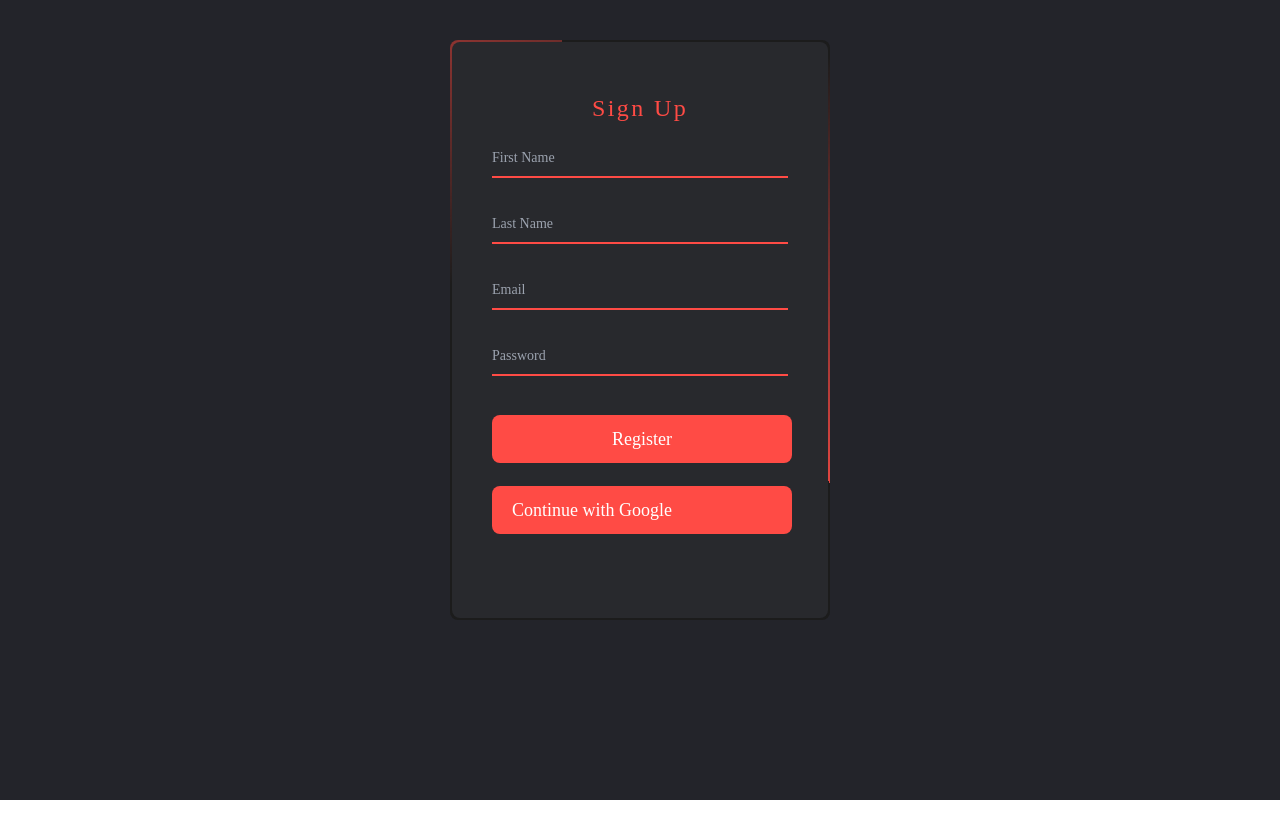
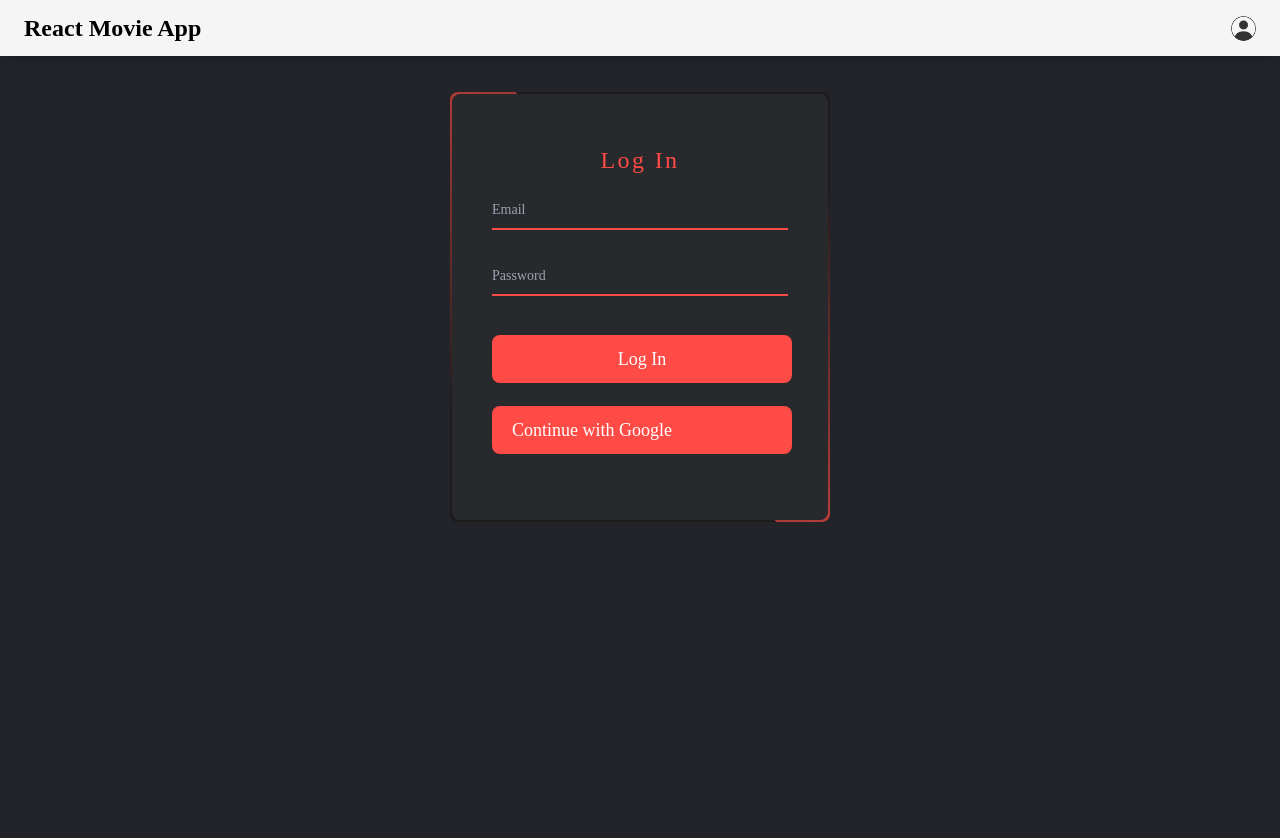
Before and after one commit to busratok/movie-app, a React (Create React App) app: page /logout in a window 1280 px wide. Shown: the top 838 px of the page. Before the commit the page ends 800 px from the top, so only its background shows below. Built offline with nearby package versions, Linux system fonts and the light colour scheme; no server answers; what tw-elements would draw is missing.

Commit message:
signInWithEmailAndPassword, onAuthStateChanged, signOut are added

```diff
--- a/src/App.js
+++ b/src/App.js
@@ -2,12 +2,13 @@
 import AuthContextProvider from "./context/AuthContext";
 import Register from "./pages/Register";
 import { ToastContainer } from "react-toastify";
+import AppRouter from "./router/AppRouter";
 
 const App = () => {
   return (
     <AuthContextProvider>
       <ToastContainer />
-      <Register />
+      <AppRouter />
     </AuthContextProvider>
   );
 };
--- a/src/components/Navbar.jsx
+++ b/src/components/Navbar.jsx
@@ -1,7 +1,88 @@
-import React from "react";
+import { useContext } from "react";
+import { Link } from "react-router-dom";
+import avatar from "../assets/icons/avatar.png";
+import { AuthContext } from "../context/AuthContext";
 
 const Navbar = () => {
-  return <div>Navbar</div>;
+  const { currentUser, logOut } = useContext(AuthContext);
+  console.log(currentUser.displayName);
+  return (
+    <div>
+      <nav
+        className="flex w-full flex-wrap items-center justify-between bg-neutral-100 dark:bg-gray-900 py-3 dark:text-neutral-200 shadow-lg lg:flex-wrap lg:justify-start fixed top-0 z-20"
+        data-te-navbar-ref=""
+      >
+        <div className="flex w-full flex-wrap items-center justify-between px-6">
+          <Link className="pr-2 text-2xl font-semibold" to="/">
+            React Movie App
+          </Link>
+
+          {/* Collapsible wrapper */}
+          {/* Right elements */}
+          <div className="relative flex items-center">
+            {currentUser && (
+              <h5 className="mr-2 capitalize">{currentUser.displayName}</h5>
+            )}
+
+            <div className="relative" data-te-dropdown-ref="">
+              <span
+                className="hidden-arrow flex items-center whitespace-nowrap transition duration-150 ease-in-out motion-reduce:transition-none"
+                id="dropdownMenuButton2"
+                role="button"
+                data-te-dropdown-toggle-ref=""
+                aria-expanded="false"
+              >
+                <img
+                  src={currentUser.photoURL || avatar}
+                  className="rounded-full"
+                  style={{ height: 25, width: 25 }}
+                  alt=""
+                  loading="lazy"
+                  referrerPolicy="no-referrer"
+                />
+              </span>
+              <ul
+                className="absolute left-auto right-0 z-[1000] float-left m-0 mt-1 hidden min-w-max list-none overflow-hidden rounded-lg border-none bg-white bg-clip-padding text-left text-base shadow-lg dark:bg-neutral-700 [&[data-te-dropdown-show]]:block"
+                aria-labelledby="dropdownMenuButton2"
+                data-te-dropdown-menu-ref=""
+              >
+                <li>
+                  <Link
+                    className="block w-full whitespace-nowrap bg-transparent py-2 px-4 text-sm font-normal text-neutral-700 hover:bg-neutral-100 active:text-neutral-800 active:no-underline disabled:pointer-events-none disabled:bg-transparent disabled:text-neutral-400 dark:text-neutral-200 dark:hover:bg-white/30"
+                    to="/register"
+                    data-te-dropdown-item-ref=""
+                  >
+                    Register
+                  </Link>
+                </li>
+                <li>
+                  <Link
+                    className="block w-full whitespace-nowrap bg-transparent py-2 px-4 text-sm font-normal text-neutral-700 hover:bg-neutral-100 active:text-neutral-800 active:no-underline disabled:pointer-events-none disabled:bg-transparent disabled:text-neutral-400 dark:text-neutral-200 dark:hover:bg-white/30"
+                    to="/login"
+                    data-te-dropdown-item-ref=""
+                  >
+                    Login
+                  </Link>
+                </li>
+                <li>
+                  <span
+                    className="block w-full whitespace-nowrap bg-transparent py-2 px-4 text-sm font-normal text-neutral-700 hover:bg-neutral-100 active:text-neutral-800 active:no-underline disabled:pointer-events-none disabled:bg-transparent disabled:text-neutral-400 dark:text-neutral-200 dark:hover:bg-white/30"
+                    role="button"
+                    data-te-dropdown-item-ref=""
+                    onClick={logOut}
+                  >
+                    Logout
+                  </span>
+                </li>
+              </ul>
+            </div>
+          </div>
+          {/* Right elements */}
+        </div>
+      </nav>
+      <div className="h-[52px]"></div>
+    </div>
+  );
 };
 
 export default Navbar;
--- a/src/context/AuthContext.js
+++ b/src/context/AuthContext.js
@@ -1,20 +1,43 @@
-import { createContext } from "react";
+import { createContext, useEffect, useState } from "react";
 import { auth } from "../auth/firebase";
-import { createUserWithEmailAndPassword } from "firebase/auth";
+import {
+  createUserWithEmailAndPassword,
+  onAuthStateChanged,
+  signInWithEmailAndPassword,
+  signOut,
+  updateProfile,
+} from "firebase/auth";
 import { GoogleAuthProvider, signInWithPopup } from "firebase/auth";
 import { toastErrorNotify, toastSuccessNotify } from "../helpers/ToastNotify";
+import { useNavigate } from "react-router-dom";
 
 export const AuthContext = createContext();
 
 const AuthContextProvider = ({ children }) => {
-  const createUser = async (email, password) => {
+  const [currentUser, setCurrentUser] = useState(
+    JSON.parse(sessionStorage.getItem("user")) || false
+  );
+  const navigate = useNavigate();
+
+  useEffect(() => {
+    userObserver();
+  }, [currentUser]);
+
+  const createUser = async (email, password, displayName) => {
+    try {
       let userCredential = await createUserWithEmailAndPassword(
         auth,
         email,
         password
       );
-    toastSuccessNotify("Registered succesfully!");
+      await updateProfile(auth.currentUser, {
+        displayName: displayName,
+      });
       console.log(userCredential);
+      navigate("/");
+    } catch (error) {
+      toastErrorNotify(error.message);
+    }
   };
 
   const signUpProvider = () => {
@@ -23,11 +46,43 @@
       .then((result) => {
         console.log(result);
         toastSuccessNotify("Registered succesfully!");
+        navigate("/");
       })
-      .catch((error) => console.log(error));
+      .catch((error) => toastErrorNotify(error.message));
   };
 
-  const values = { createUser, signUpProvider };
+  const signIn = async (email, password) => {
+    try {
+      await signInWithEmailAndPassword(auth, email, password);
+      toastSuccessNotify("Logged in succesfully!");
+      navigate("/");
+    } catch (error) {
+      toastErrorNotify(error.message);
+    }
+  };
+
+  const userObserver = () => {
+    onAuthStateChanged(auth, (user) => {
+      if (user) {
+        const { displayName, photoURL } = user;
+        setCurrentUser({ displayName, photoURL });
+        sessionStorage.setItem(
+          "user",
+          JSON.stringify({ displayName, photoURL })
+        );
+        console.log(currentUser);
+      } else {
+        setCurrentUser(false);
+        sessionStorage.clear();
+      }
+    });
+  };
+
+  const logOut = () => {
+    signOut(auth);
+  };
+
+  const values = { createUser, signUpProvider, signIn, logOut, currentUser };
   return <AuthContext.Provider value={values}>{children}</AuthContext.Provider>;
 };
 
--- a/src/index.js
+++ b/src/index.js
@@ -4,6 +4,11 @@
 import App from "./App";
 import "react-toastify/dist/ReactToastify.css";
 import * as te from "tw-elements";
+import { BrowserRouter } from "react-router-dom";
 
 const root = ReactDOM.createRoot(document.getElementById("root"));
-root.render(<App />);
+root.render(
+  <BrowserRouter>
+    <App />
+  </BrowserRouter>
+);
--- a/src/pages/Login.jsx
+++ b/src/pages/Login.jsx
@@ -1,7 +1,67 @@
-import React from "react";
+import React, { useContext, useState } from "react";
+import { AuthContext } from "../context/AuthContext";
 
+const initialState = {
+  email: "",
+  password: "",
+};
 const Login = () => {
-  return <div>Login</div>;
+  const { signIn, signUpProvider } = useContext(AuthContext);
+  const [info, setInfo] = useState(initialState);
+  const handleChange = (e) => {
+    setInfo({ ...info, [e.target.id]: e.target.value });
+  };
+  const handleSubmit = (e) => {
+    e.preventDefault();
+    signIn(info.email, info.password);
+    setInfo(initialState);
+  };
+  console.log(info);
+  return (
+    <div className="overflow-hidden flex-1 h-screen justify-center items-center bg-[#23242a] dark">
+      <div className={`form-container mt-[5vh] w-[380px] h-[430px]`}>
+        <form onSubmit={handleSubmit}>
+          <h2 className="text-red-main text-2xl font-[500] text-center tracking-[0.1em] mb-3">
+            Log In
+          </h2>
+          <div className="relative z-0 w-full mb-6 group">
+            <input
+              id="email"
+              name="floating_email"
+              type="email"
+              className="peer"
+              placeholder=" "
+              required
+              onChange={(e) => handleChange(e)}
+            />
+            <label htmlFor="floating_email">Email</label>
+          </div>
+          <div className="relative z-0 w-full mb-6 group">
+            <input
+              id="password"
+              name="floating_password"
+              type="password"
+              className="peer"
+              placeholder=" "
+              required
+              onChange={(e) => handleChange(e)}
+            />
+            <label htmlFor="floating_password">Password</label>
+          </div>
+          <button className="btn-danger" type="submit">
+            Log In
+          </button>
+          <button
+            className="flex justify-between text-center btn-danger"
+            type="button"
+            onClick={signUpProvider}
+          >
+            Continue with Google
+          </button>
+        </form>
+      </div>
+    </div>
+  );
 };
 
 export default Login;
--- a/src/pages/Register.jsx
+++ b/src/pages/Register.jsx
@@ -15,7 +15,8 @@
   };
   const handleSubmit = (e) => {
     e.preventDefault();
-    createUser(info.email, info.password);
+    const displayName = `${info.firstName} ${info.lastName}`;
+    createUser(info.email, info.password, displayName);
     setInfo(initialState);
   };
   console.log(info);
--- a/src/router/AppRouter.jsx
+++ b/src/router/AppRouter.jsx
@@ -1,7 +1,21 @@
 import React from "react";
-
+import { BrowserRouter, Route, Routes } from "react-router-dom";
+import Navbar from "../components/Navbar";
+import Login from "../pages/Login";
+import Main from "../pages/Main";
+import Register from "../pages/Register";
 const AppRouter = () => {
-  return <div>AppRouter</div>;
+  return (
+    <>
+      <Navbar />
+      <Routes>
+        <Route path="/" element={<Main />} />
+        <Route path="/register" element={<Register />} />
+        <Route path="/login" element={<Login />} />
+        <Route path="/logout" element={<Login />} />
+      </Routes>
+    </>
+  );
 };
 
 export default AppRouter;
```
Lines whose indentation alone changed are shown as unchanged.
